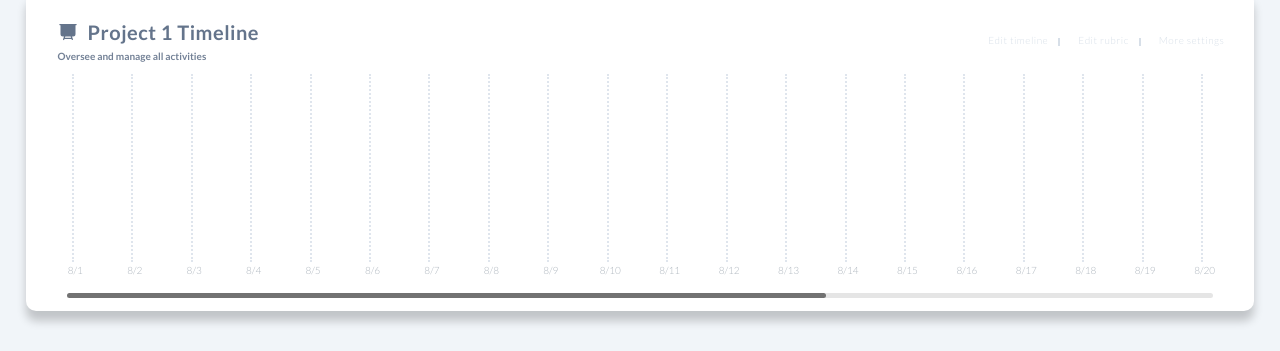
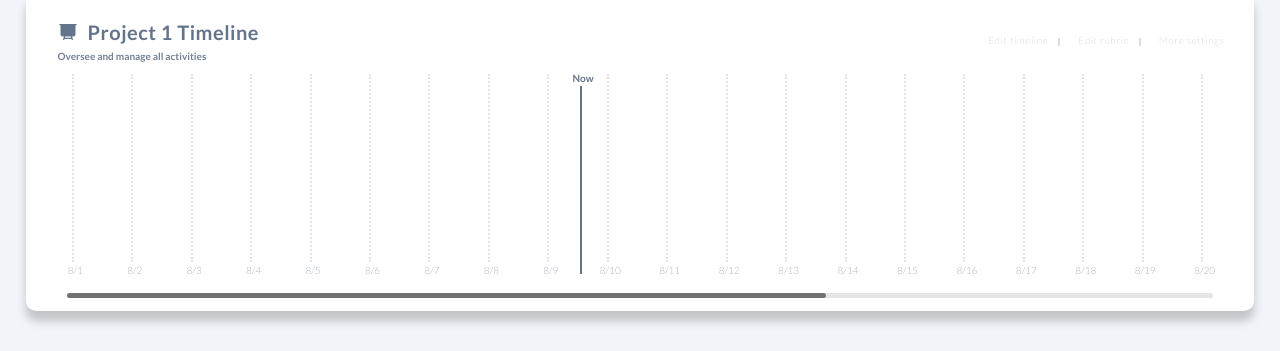
Before and after one commit to murtazablt/student-management-app, a React (Create React App) app: page / in a window 1280 px wide. Shown: the part 169-520 px from the top of the page. Built offline with nearby package versions, Linux system fonts and the light colour scheme.

Commit message:
add now line on timeline chart

```diff
--- a/src/Components/Main/Timeline/LineBox.js
+++ b/src/Components/Main/Timeline/LineBox.js
@@ -1,9 +1,16 @@
 import classes from "./LineBox.module.css";
 
-const LineBox = ({ day }) => {
+const LineBox = ({ day, now }) => {
   return (
     <div className={classes["dotted-line-box"]}>
-      <div class={classes["dotted-line"]}></div>
+      {now ? (
+        <div className={classes["now-line-box"]}>
+          <div className={classes["now-text"]}>Now</div>
+          <div className={classes["now-line"]}>
+          </div>
+        </div>
+      ) : null}
+      <div className={classes["dotted-line"]}></div>
       <a href="#" className={classes["dotted-line-day"]}>
         {day}
       </a>
--- a/src/Components/Main/Timeline/LineBox.module.css
+++ b/src/Components/Main/Timeline/LineBox.module.css
@@ -1,4 +1,5 @@
 .dotted-line-box {
+  position: relative;
   display: flex;
   flex-direction: column;
   justify-content: center;
@@ -20,3 +21,25 @@
 .dotted-line-day:visited:hover {
   color: var(--color-grey-dark-2);
 }
+
+.now-line-box{
+  position: absolute;
+
+  display: flex;
+  flex-direction: column;
+  justify-content: center;
+  align-items: center;
+  height: 100%;
+  left: -18px;
+  top: -4px;
+}
+.now-line{
+  width: 5px;
+  border-left: 2px solid var(--color-primary);
+  height: 100%;
+}
+.now-text{
+  font-size: 1rem;
+  font-weight: 600;
+  color: var(--color-primary);
+}
--- a/src/Components/Main/Timeline/TimelineChart.js
+++ b/src/Components/Main/Timeline/TimelineChart.js
@@ -1,9 +1,9 @@
 import LineBox from "./LineBox";
 
 import classes from "./TimelineChart.module.css";
+
 // import Swiper core and required modules
-import { Navigation, Pagination, Scrollbar, A11y } from "swiper";
-
+import { Scrollbar, A11y } from "swiper";
 import { Swiper, SwiperSlide } from "swiper/react";
 
 // Import Swiper styles
@@ -29,11 +29,15 @@ const TimelineChart = () => {
       >
         {days.map((day) => (
           <SwiperSlide key={day}>
-            <LineBox key={day} day={`8/${day}`} />
+            <LineBox day={`8/${day}`} now={day === 10 ? true : false}  />
           </SwiperSlide>
         ))}
       </Swiper>
-      <div className={classes["now-line"]}></div>
+      {/* <div className={classes["grid-overlay"]}>
+        <div className={classes["now-line"]}>
+          <span>Now</span>{" "}
+        </div>
+      </div> */}
     </div>
   );
 };
--- a/src/Components/Main/Timeline/TimelineChart.module.css
+++ b/src/Components/Main/Timeline/TimelineChart.module.css
@@ -1,6 +1,36 @@
 .wrapper {
+  position: relative;
+
   height: 100%;
   display: flex;
   justify-content: space-between;
   margin: 1rem 3rem;
+
 }
+
+.grid-overlay{
+  position: absolute;
+  width: 100%;
+  height: 80%;
+  display: grid;
+  grid-template-columns: repeat(20, 1fr);
+  grid-template-rows: 16% 16% 16% 16% 16%;
+
+  z-index: 10;
+}
+
+/* .now-line{
+  position: sticky;
+  width: 5px;
+  height: 137%;
+  border-left: 2px solid var(--color-primary);
+  grid-column: 10 / 11;
+  grid-row: 1 / -1;
+} */
+/* .now-line span {
+  position: absolute;
+  font-size: 1rem;
+  font-weight: 600;
+  color: var(--color-primary);
+  transform: translate(-50%,-100%)
+} */
```
